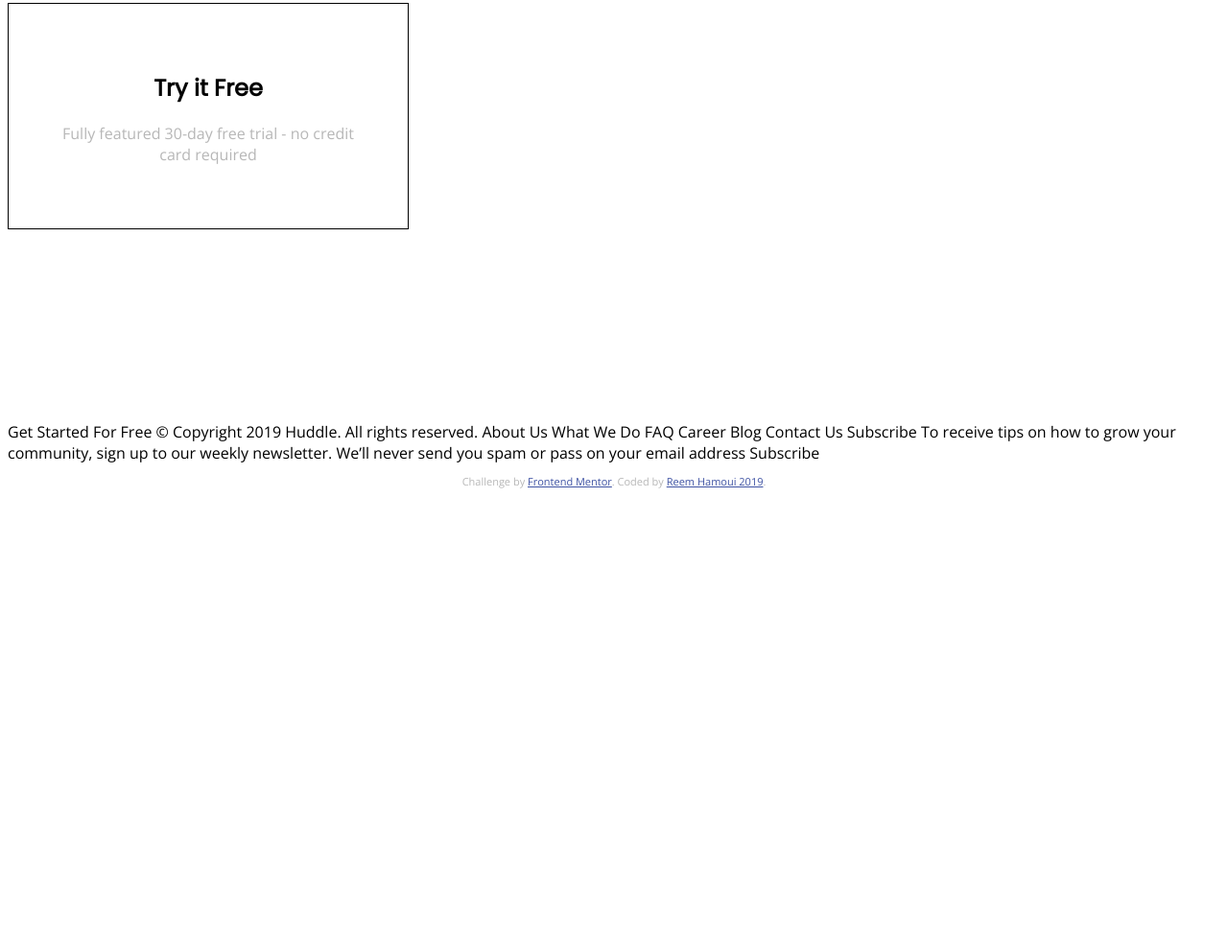
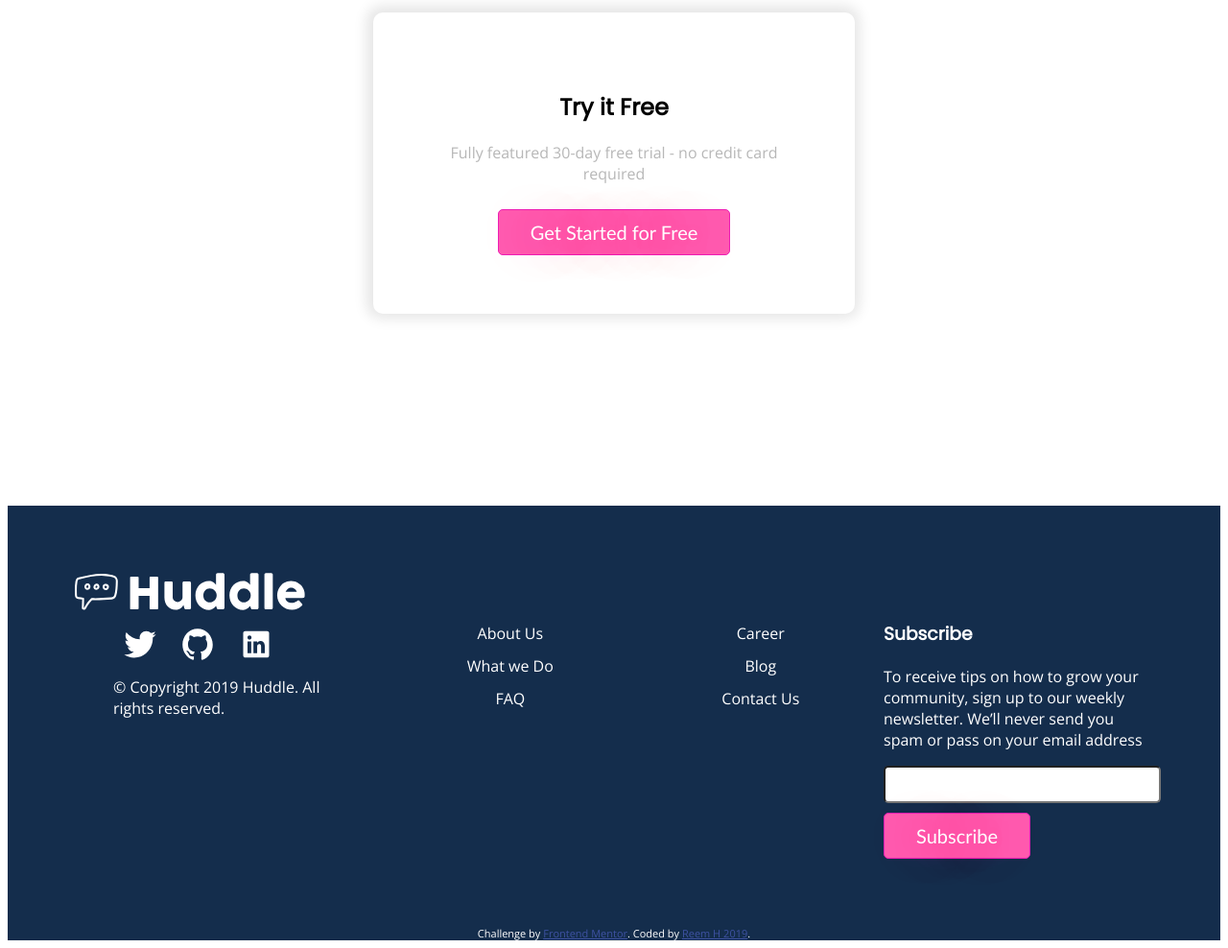
Before and after one commit to reemhamz/huddle-landing-page, a plain HTML site: page index.html in a window 1280 px wide. Shown: the part 1615-2603 px from the top of the page at 96% size. Before the commit the page ends 2135 px from the top, so only its background shows below. Drawn offline with nearby package versions, Linux system fonts and the light colour scheme.

Commit message:
Final commit!

```diff
--- a/index.html
+++ b/index.html
@@ -1,5 +1,6 @@
 <!DOCTYPE html>
 <html lang="en">
+
 <head>
   <meta charset="UTF-8">
   <meta name="viewport" content="width=device-width, initial-scale=1.0"> <!-- displays site properly based on user's device -->
@@ -11,17 +12,24 @@
 
   <!-- Feel free to remove these styles or customise in your own stylesheet 👍 -->
   <style>
-    .attribution { font-size: 11px; text-align: center; }
-    .attribution a { color: hsl(228, 45%, 44%); }
+    .attribution {
+      font-size: 11px;
+      text-align: center;
+    }
+
+    .attribution a {
+      color: hsl(228, 45%, 44%);
+    }
   </style>
   <link href="https://fonts.googleapis.com/css?family=Heebo|Open+Sans|Poppins" rel="stylesheet">
 </head>
+
 <body>
 
   <header>
-  <div class = "heading">
+    <div class="heading">
 
-<img class = "logo" src="images/logo.svg" alt="huddle-logo"></li>
+      <img class="logo" src="images/logo.svg" alt="huddle-logo"></li>
 
       <a href="#" class="myButton">Try it Free!</a></li>
 
@@ -29,8 +37,8 @@
 
   </header>
 
-<div class ="top-container">
-  <img class = "top-img" src="images/illustration-mockups.svg" alt="top-img">
+  <div class="top-container">
+    <img class="top-img" src="images/illustration-mockups.svg" alt="top-img">
     <h1>Build The Community Your Fans Will Love</h1>
 
     <p>
@@ -41,8 +49,8 @@
     <a href="#" class="myButton2">Get Started for Free</a>
   </div>
 
-<div class = "mid-container">
-  <img class = "mid-img" src="images/illustration-your-users.svg" alt="users-img">
+  <div class="mid-container">
+    <img class="mid-img" src="images/illustration-your-users.svg" alt="users-img">
     <h2>Flowing Conversations</h2>
 
     <p>
@@ -62,37 +70,71 @@
       signed in to your app, your users can start chatting immediately.</p>
   </div>
 
-<div class = "trial-box">
+  <div class="trial-box">
     <h2>Try it Free</h2>
     <p>Fully featured 30-day free trial - no credit card required</p>
+    <a href="#" class="myButton2">Get Started for Free</a>
+  </div>
+
+  <div class="bottom-container">
+
+    <div class="logo2">
+      <img src="images/logo-white.svg" alt="huddle-logo">
+    </div>
+
+<div class = "main-footer">
+  <div class="left-side">
+    <ul>
+      <li> </li>
+      <li><a href="https://www.twitter.com/reemcodes" target="_blank"> <img class="social" src="images/twitter.svg" alt=""></a>
+        <a href="https://github.com/reemhamz" target="_blank"><img class="social" src="images/github.svg" alt=""></a>
+        <a href="https://linkedin.com/in/reemhamoui" target="_blank"><img class="social" src="images/linkedin.svg" alt=""></a></li>
+        <li>  &copy; Copyright 2019 Huddle. All rights reserved.</li>
+    </ul>
+  </div>
+
+  <div class="navs">
+    <ul>
+      <li><a href="#">About Us</a></li>
+      <li> <a href="#">What we Do</a></li>
+      <li><a href="#">FAQ</a></li>
+      <li><a href="#">Career</a></li>
+      <li><a href="#">Blog</a></li>
+      <li><a href="#">Contact Us</a></li>
+    </ul>
+
   </div>
 
 
+  <div class="subscribe">
+
+    <h3>Subscribe</h3>
+
+    <p>
+      To receive tips on how to grow your community, sign up to our weekly newsletter. We’ll never
+      send you spam or pass on your email address
+    </p>
+
+    <form class="form">
+      <input type="email" class="email-input">
+
+      <button type="submit" input class="subscribe-button">Subscribe
+      </button>
+    </form>
 
 
-  Get Started For Free
+  </div>
 
-  &copy; Copyright 2019 Huddle. All rights reserved.
+</div>
 
-  About Us
-  What We Do
-  FAQ
 
-  Career
-  Blog
-  Contact Us
+  </div>
 
-  Subscribe
-
-  To receive tips on how to grow your community, sign up to our weekly newsletter. We’ll never
-  send you spam or pass on your email address
-
-  Subscribe
 
   <footer>
     <p class="attribution">
-      Challenge by <a href="https://www.frontendmentor.io?ref=challenge" target="_blank">Frontend Mentor</a>.
-      Coded by <a href="#">Reem Hamoui 2019</a>.
+      Challenge by <a class = "a-footer" href="https://www.frontendmentor.io?ref=challenge" target="_blank">Frontend Mentor</a>.
+      Coded by <a class = "a-footer" href="https://www.twitter.com/reemcodes">Reem H 2019</a>.
     </p>
   </footer>
 </body>
--- a/style.css
+++ b/style.css
@@ -1,17 +1,38 @@
+body{
+  font-family: "Open Sans";
+  font-weight: lighter;
+}
+
+p {
+  color: #b7b7b7;
+}
+
+h1{
+  font-family: "Poppins";
+  font-weight: 400;
+}
+
+h2{
+  font-family: "Poppins";
+  font-weight: 600;
+}
+
+h3 {
+  font-family: "Poppins";
+  font-weight: 700
+}
+
 .myButton {
-background-color:#fa7699;
--moz-border-radius:28px;
--webkit-border-radius:28px;
-border-radius:28px;
-border:1px solid #f2f2f2;
+background-color:#fff;
+border-radius: 2px;
+border:2px solid #eaeaea;
 display:inline-block;
 cursor:pointer;
-color:#ffffff;
+color:#a374d5;
 font-family:Trebuchet MS;
 font-size:20px;
 padding:11px 29px;
 text-decoration:none;
-text-shadow:0 1px 0 #d6047b;
 position: absolute;
 right: 100px
 }
@@ -25,24 +46,29 @@ top:1px;
 }
 
 .myButton2 {
-	background-color:#fffaff;
-	-moz-border-radius:6px;
-	-webkit-border-radius:6px;
-	border-radius:6px;
-	border:1px solid #f2edf2;
+  moz-box-shadow:inset 0 0 0 0 #fbafe3;
+	-webkit-box-shadow:inset 0 0 0 0 #fbafe3;
+	box-shadow:inset 0 0 0 0 #fbafe3;
+	background-color:#ff5bb0;
+	-moz-border-radius:5px;
+	-webkit-border-radius:5px;
+	border-radius:5px;
+	border:1px solid #ee1eb5;
 	display:inline-block;
 	cursor:pointer;
-	color:#e64590;
+	color:#ffffff;
 	font-family:Trebuchet MS;
 	font-size:20px;
-	padding:11px 29px;
+	padding:11px 33px;
 	text-decoration:none;
-	text-shadow:0 1px 0 #ffffff;
+	text-shadow:-1px 0 50px #c70067;
+  margin-top: 10px;
+
 }
-.myButton:hover {
-	background-color:#df4d19;
+.myButton2:hover {
+	background-color:#ef027d;
 }
-.myButton:active {
+.myButton2:active {
 	position:relative;
 	top:1px;
 }
@@ -56,6 +82,7 @@ padding-bottom: 150px;
   position: absolute;
   left: 100px;
 }
+
 
 .top-img{
 width: 65%
@@ -83,34 +110,129 @@ width: 65%
 
 .trial-box {
   text-align: center;
+  margin: auto;
   margin-bottom: 200px;
-  border: 0.5px solid;
-  width: 25%;
-  padding: 50px;
+  border: 1px solid transparent;
+  border-radius: 10px;
+  width: 30%;
+  padding: 60px;
+  box-shadow: -1px -1px 14px 6px rgba(0,0,0,0.1);
+}
 
+.bottom-container{
+  background-color: #142d4c;
+  color: white;
+  padding: 70px;
+
+   margin: 10px 0 0 0;
 
 }
 
-body{
-  font-family: "Open Sans";
-  font-weight: lighter;
+.bottom-container p {
+  color: white;
 }
 
-p {
-  color: #b7b7b7;
+.bottom-container a:hover{
+  color: pink;
 }
 
-h1{
-  font-family: "Poppins";
-  font-weight: 400;
+.bottom-container a{
+  text-decoration: none;
+  color: white;
 }
 
-h2{
-  font-family: "Poppins";
-  font-weight: 600;
+.logo2{
+width: 200px;
+height: 30px;
+display: block;
 }
 
-h3 {
-  font-family: "Poppins";
-  font-weight: 700
+.main-footer{
+  display: flex;
+ flex-direction: row;
+ flex-wrap: wrap;
+
 }
+.left-side{
+  flex: 1;
+}
+
+.left-side ul{
+  list-style-type: none;
+}
+
+.social {
+  flex: 1;
+  padding: 10px;
+  width: 15%;
+filter: invert(1);
+}
+
+.navs {
+flex: 2;
+  list-style-type: none;
+  text-align: center;
+}
+
+.navs ul {
+  list-style-type: none;
+  display: flex;
+  flex-direction: column;
+  flex-wrap: wrap;
+  height: 120px;
+}
+
+.navs li {
+  padding: 6px;
+}
+
+.subscribe {
+flex: 1;
+text-align: left;
+}
+
+
+.subscribe-button {
+
+	-moz-box-shadow:inset 0 0 0 0 #fbafe3;
+	-webkit-box-shadow:inset 0 0 0 0 #fbafe3;
+	box-shadow:inset 0 0 0 0 #fbafe3;
+	background-color:#ff5bb0;
+	-moz-border-radius:5px;
+	-webkit-border-radius:5px;
+	border-radius:5px;
+	border:1px solid #ee1eb5;
+	display:inline-block;
+	cursor:pointer;
+	color:#ffffff;
+	font-family:Trebuchet MS;
+	font-size:20px;
+	padding:11px 33px;
+	text-decoration:none;
+	text-shadow:-1px 0 50px #c70067;
+  margin-top: 10px;
+
+}
+.subscribe-button:hover {
+	background-color:#ef027d;
+}
+.subscribe-button:active {
+	position:relative;
+	top:1px;
+}
+
+.email-input{
+  width: 100%;
+  height: 33px;
+  font-size: 20px;
+  border-radius: 5px;
+
+}
+
+.attribution{
+  background-color: #142d4c;
+  margin: 0;
+  color: white;
+  text-decoration: none;
+
+}
```
Also changed, not shown: images/github.svg (added), images/icon-location.svg (added), images/linkedin.svg (added), images/logo-white.png (added), images/logo-white.svg (added), images/twitter.svg (added). Lines whose indentation alone changed are shown as unchanged.
